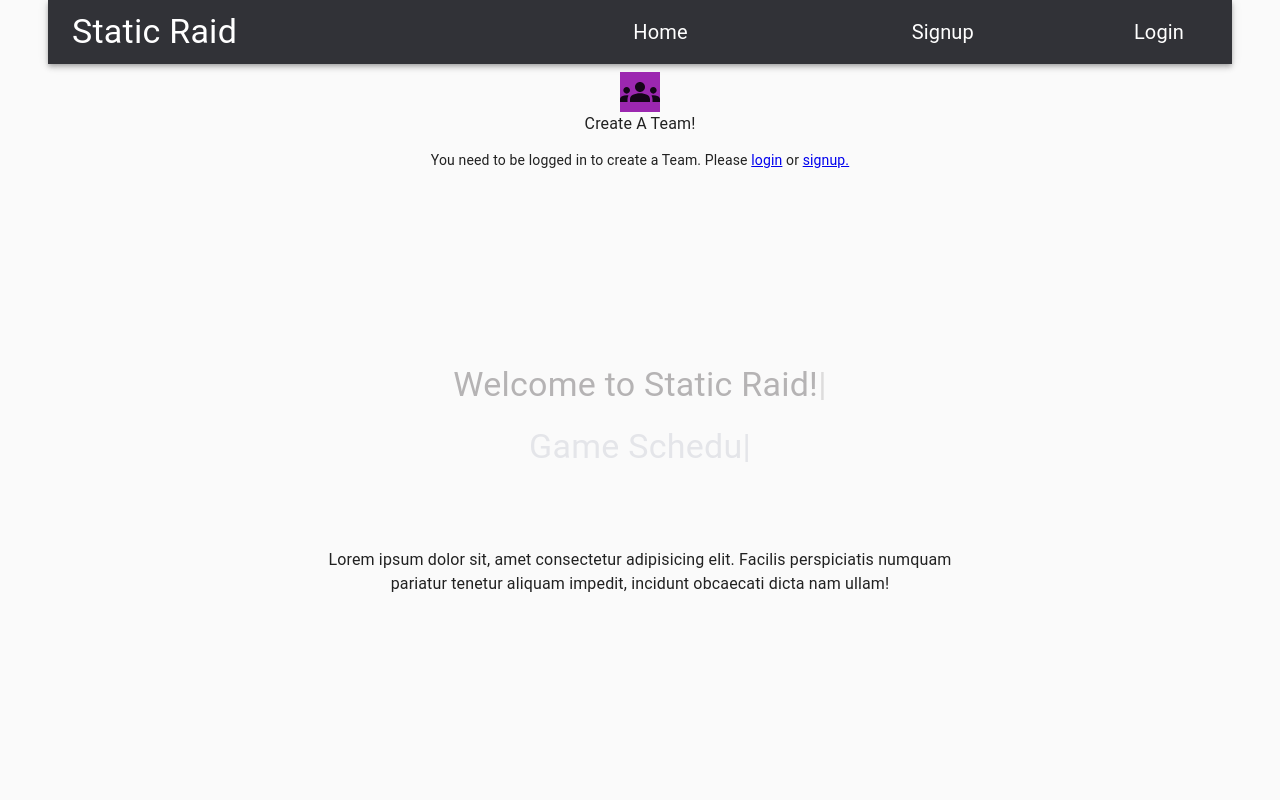
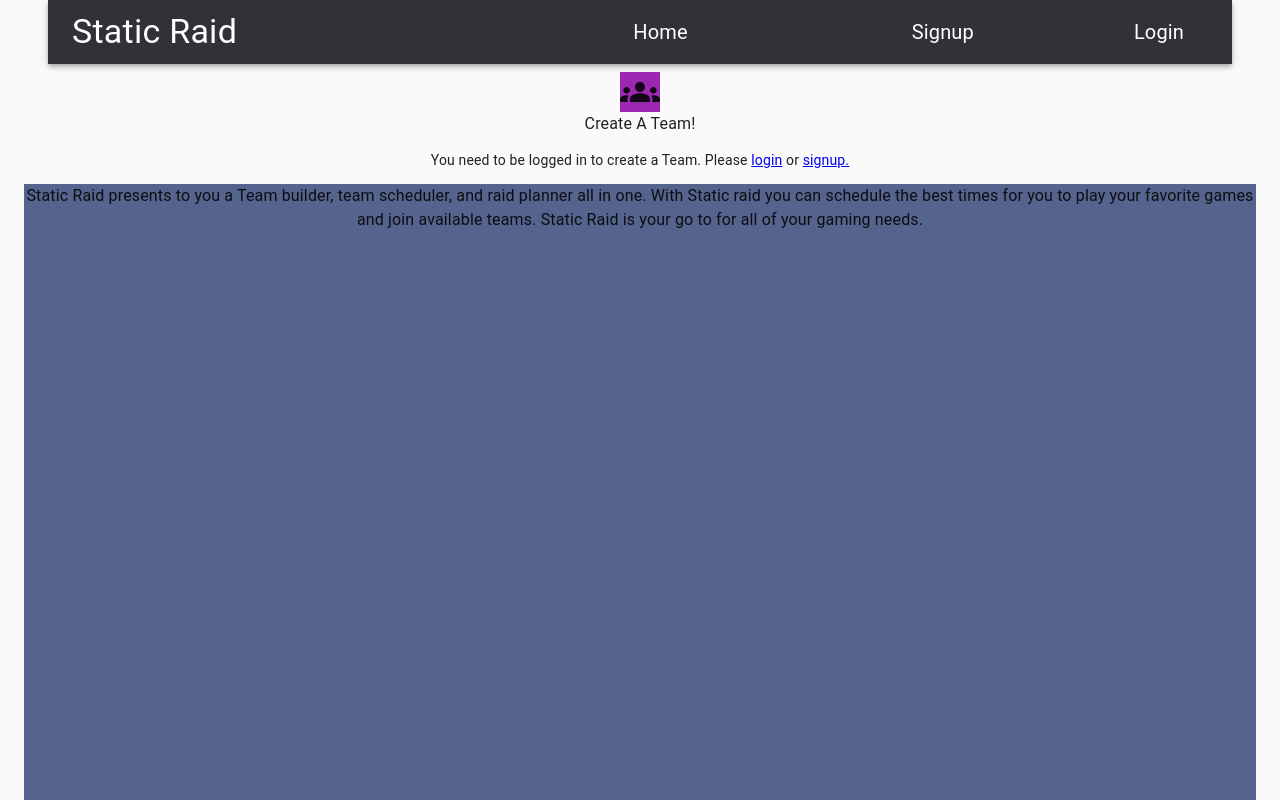
Before and after one commit to shiel1dm/StaticRaid, a React (Create React App) app in the folder client/: page / in a window 1280 px wide. Shown: the top 800 px of the page. Built offline with nearby package versions, Linux system fonts and the light colour scheme.

Commit message:
added calendar to schedule

```diff
--- a/client/package.json
+++ b/client/package.json
@@ -15,6 +15,7 @@
     "@testing-library/react": "^11.2.7",
     "@testing-library/user-event": "^12.8.3",
     "date-fns": "^2.0.0-beta.5",
+    "googleapis": "^89.0.0",
     "graphql": "^15.4.0",
     "jwt-decode": "^3.1.2",
     "nylas": "^5.9.0",
--- a/client/src/App.js
+++ b/client/src/App.js
@@ -14,7 +14,7 @@ import { makeStyles } from "@material-ui/core";
 import Login from "./pages/Login";
 import Signup from "./pages/Signup";
 import Navbar from "./components/Navbar/Navbar";
-import About from "./pages/About";
+import Home from "./pages/Home";
 import Team from "./pages/Team";
 import { useHistory } from "react-router-dom";
 import Auth from './utils/auth';
@@ -75,7 +75,7 @@ const classes = useStyles();
             <Route exact path="/">
             </Route>
           </Switch>
-          <About />
+          <Home />
         </div>
       </div>
       </Container>
--- a/client/src/pages/Home.js
+++ b/client/src/pages/Home.js
@@ -1,19 +1,34 @@
-// import React, { useEffect, useState, Component } from 'react'
-// import { createTheme, ThemeProvider } from '@mui/material/styles';
-// import { makeStyles } from '@material-ui/core/styles';
-// import { CssBaseline } from '@material-ui/core';
-// import About from './About';
-// import ScheduleCard from '../components/ScheduleCard';
+import React, { useEffect, useState, Component } from 'react'
+import { createTheme, ThemeProvider } from '@mui/material/styles';
+import { makeStyles } from '@material-ui/core/styles';
+import { CssBaseline } from '@material-ui/core';
+import About from './About';
+import ScheduleCard from '../components/ScheduleCard';
+import { Typography } from '@mui/material';
 
 
 
-// const useStyles = makeStyles((theme) => ({
-//     root: {
-//         display: 'flex',
-//         justifyContent: 'center',
-//         textAlign: 'center',
-//         alighnItems: 'center',
-//         height: '100vh',
-//         backgroundColor: '#54648c',
-//     },
-// }));
+const useStyles = makeStyles((theme) => ({
+    root: {
+        display: 'flex',
+        justifyContent: 'center',
+        textAlign: 'center',
+        alighnItems: 'center',
+        height: '100vh',
+        backgroundColor: '#54648c',
+    },
+}));
+
+
+export default function Home() {
+const classes = useStyles();
+
+return (
+    <div className={classes.root}>
+        <Typography>
+            Static Raid presents to you a Team builder, team scheduler, and raid planner all in one. With Static raid you can schedule the best times for you to play your favorite games and join available teams. Static Raid is your go to for all of your gaming needs.
+            </Typography>
+        <CssBaseline />
+    </div>
+    )
+};
```
Also changed, not shown: client/src/pages/Scheduler.js (+43 -76 lines), 2 other files (tests, documents, lock files or other folders).
